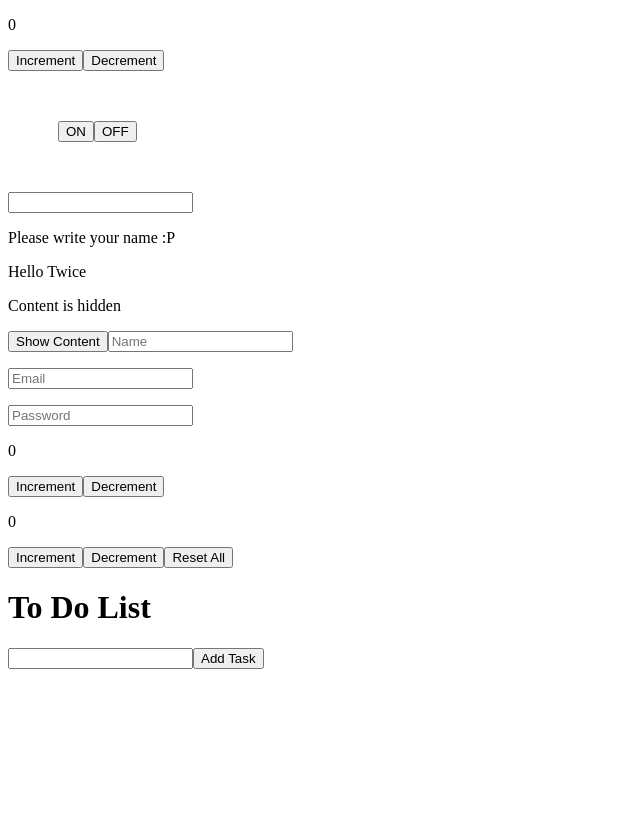
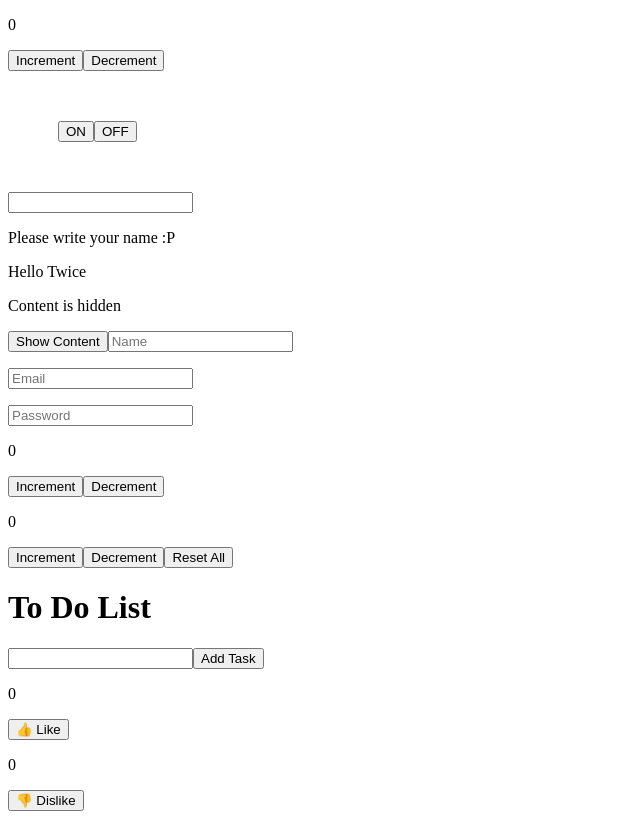
Before and after one commit to dncworking/JSX_useState, a React (Vite) app: page / in a window 1280 px wide. Shown: the whole page, without its empty margins (0-640 px from the left). Built offline with nearby package versions, Linux system fonts and the light colour scheme.

Commit message:
Eight.jsx / work done

```diff
--- a/src/App.jsx
+++ b/src/App.jsx
@@ -9,6 +9,7 @@
 import Five from "./Five";
 import Six from "./Six";
 import Seven from "./Seven";
+import Eight from "./Eight";
 
 function App() {
   const [count, setCount] = useState(0);
@@ -22,6 +23,7 @@
       <Five />
       <Six />
       <Seven />
+      <Eight />
     </>
   );
 }
--- /dev/null
+++ b/src/Eight.jsx
@@ -0,0 +1,16 @@
+import { useState } from "react";
+
+function Eight() {
+  const [likes, setLikes] = useState(0);
+  const [dislikes, setDislikes] = useState(0);
+
+  return (
+    <>
+      <p>{likes}</p>
+      <button onClick={() => setLikes(likes + 1)}>👍 Like</button>
+      <p>{dislikes}</p>
+      <button onClick={() => setDislikes(dislikes + 1)}>👎 Dislike</button>
+    </>
+  );
+}
+export default Eight;
```
